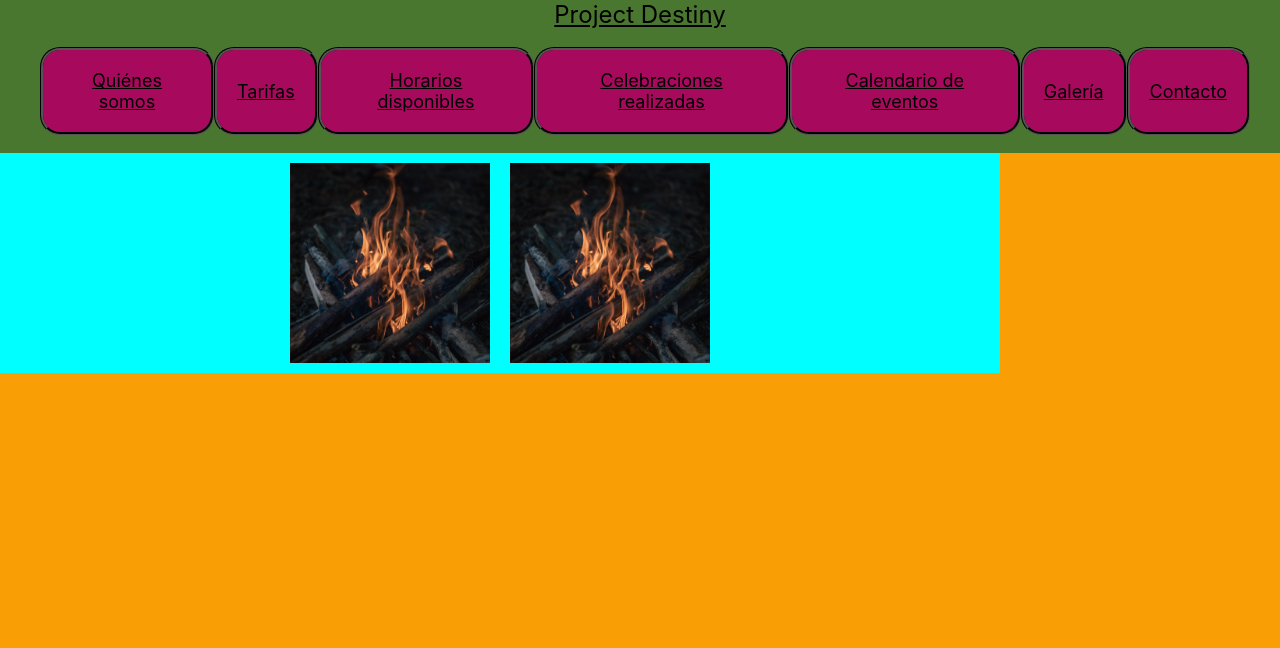
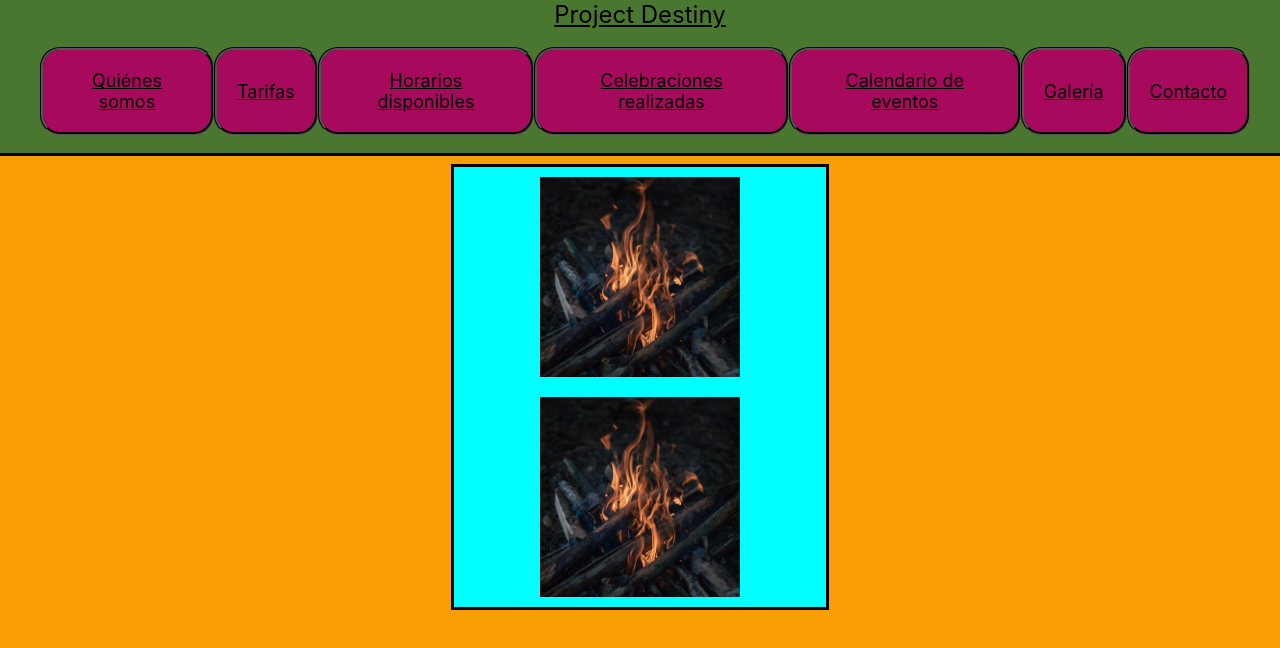
Before and after one commit to LuisRamirezdeVerger/ProjectDestiny, a React (Create React App) app: page /galeria in a window 1280 px wide. Shown: the top 648 px of the page. Built offline with nearby package versions, Linux system fonts and the light colour scheme.

Commit message:
More CSS

```diff
--- a/src/App.css
+++ b/src/App.css
@@ -23,8 +23,10 @@ body{
 }
 
 .navBar ul li a:hover {
+  display: flex;
   color: white; /* Color al pasar el cursor */
-  /* pruebas de "hover" */
+  /* pruebas */
+  flex-shrink: 1;
   font-size: 30px;
   font-family: Impact, Haettenschweiler, 'Arial Narrow Bold', sans-serif;
 }
@@ -51,6 +53,7 @@ li {
   background-color: #4A772F;
   height: 100px auto;
   font-size: 24px;
+  border-bottom: 3px black solid;
   width: 100vw auto;
 }
 
@@ -67,7 +70,7 @@ a{
   border-style: none;
   border-color: white;
   list-style: none;
-  justify-content: space-between;
+  justify-content: space-around;
   font-size: large;
   color:white;
   /* margin: 30px; */
--- a/src/components/Galeria.css
+++ b/src/components/Galeria.css
@@ -1,14 +1,19 @@
 .galeria{
     display: flex;
-    width: auto -100px;
+    width: auto;
+    /* Estilo del borde */
+    border: 3px black solid;
     flex-wrap: wrap;
     position: relative;
     justify-content: center;
     background-color: aqua;
-    max-width: 1000px;
+    align-items: center;
+    max-width: 29vw;
     align-content: center;
+    text-align: center;
+    margin: auto;
+    margin-top: 1vh;
 }
-
 
 
 .galeria img{
@@ -21,6 +26,7 @@
 
 
 .imagen-seleccionada {
+    display: flex;
     text-align: center;
     position: absolute;
     top: 0;
```
